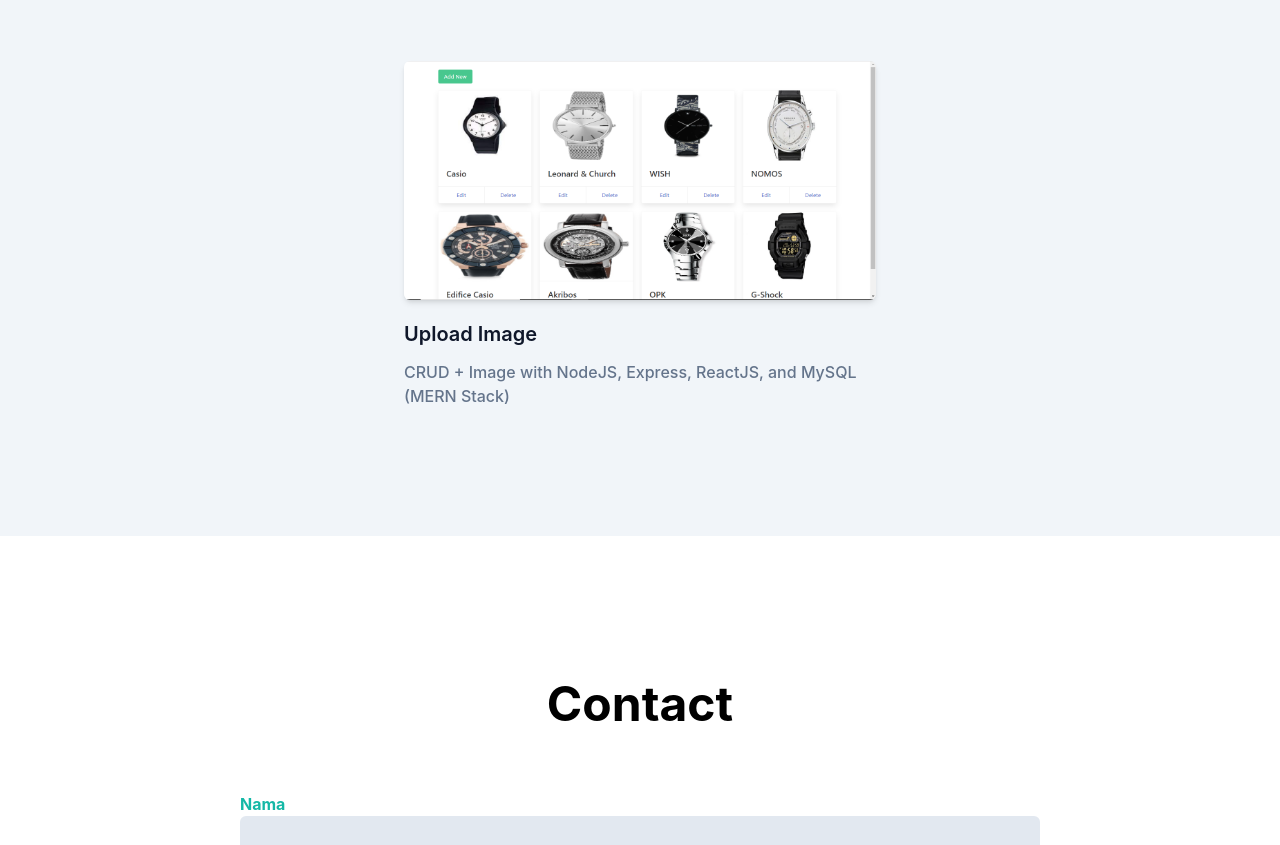
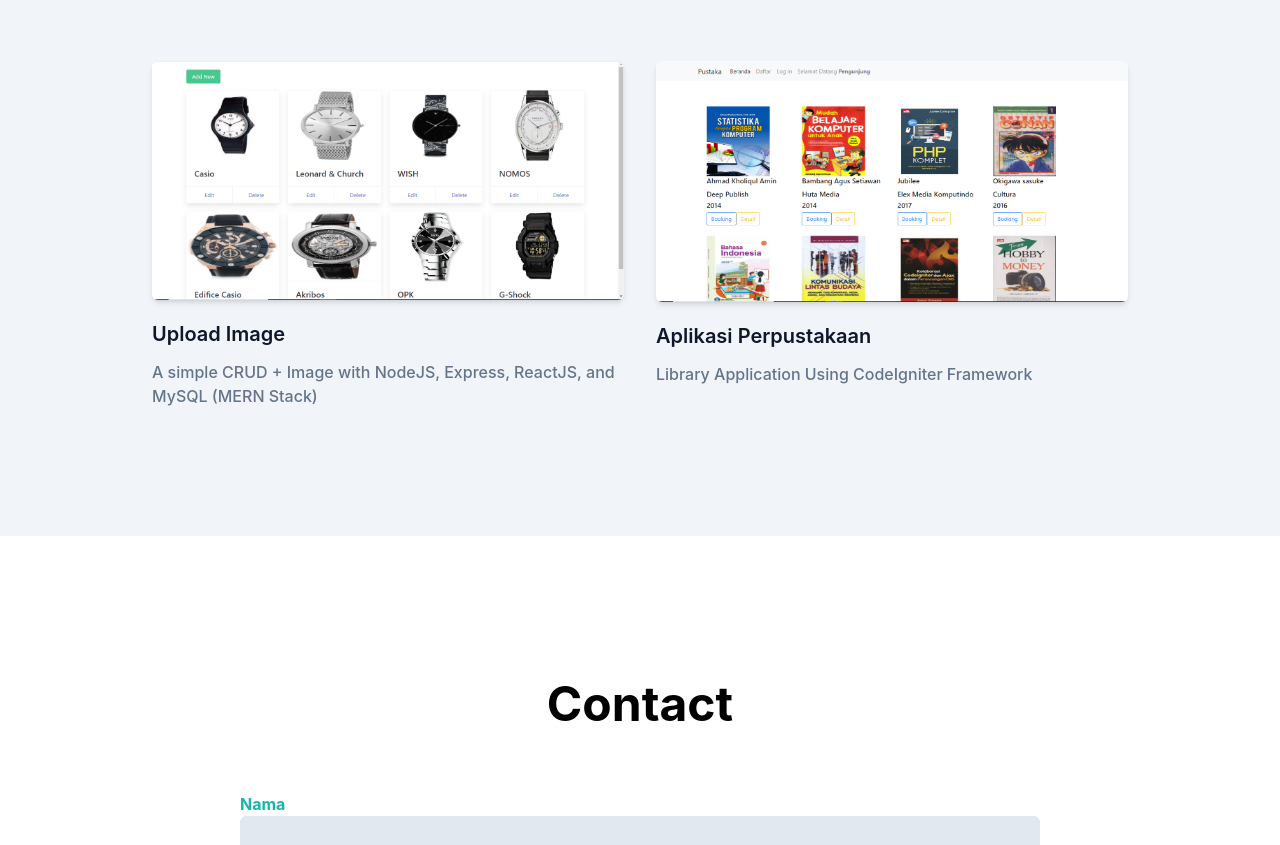
Before and after one commit to falihnurandino/falihnurandino.github.io, a website: page index.html in a window 1280 px wide. Shown: the part 2532-3377 px from the top of the page. Drawn offline with Linux system fonts and the light colour scheme.

Commit message:
add project portfolio

```diff
--- a/index.html
+++ b/index.html
@@ -405,7 +405,7 @@
               <div class="overflow-hidden rounded-md shadow-md">
                 <img
                   src="dist/img/portfolio/upload-image-crud.png"
-                  alt="Dekoor landing page"
+                  alt="Upload Image"
                   width="w-full"
                 />
               </div>
@@ -416,7 +416,30 @@
               Upload Image
             </h3>
             <p class="text-base font-medium text-secondary">
-              CRUD + Image with NodeJS, Express, ReactJS, and MySQL (MERN Stack)
+              A simple CRUD + Image with NodeJS, Express, ReactJS, and MySQL (MERN Stack)
+            </p>
+          </div>
+
+          <div class="mb-12 p-4 md:w-1/2">
+            <a
+              href="https://github.com/falihnurandino/aplikasi-perpustakaan"
+              target="_blank"
+            >
+              <div class="overflow-hidden rounded-md shadow-md">
+                <img
+                  src="dist/img/portfolio/aplikasi-perpustakaan.png"
+                  alt="Aplikasi Perpustakaan"
+                  width="w-full"
+                />
+              </div>
+            </a>
+            <h3
+              class="mt-5 mb-3 text-xl font-semibold text-dark dark:text-white"
+            >
+              Aplikasi Perpustakaan
+            </h3>
+            <p class="text-base font-medium text-secondary">
+              Library Application Using CodeIgniter Framework
             </p>
           </div>
         </div>
```
Also changed, not shown: dist/img/portfolio/aplikasi-perpustakaan.png (added).
